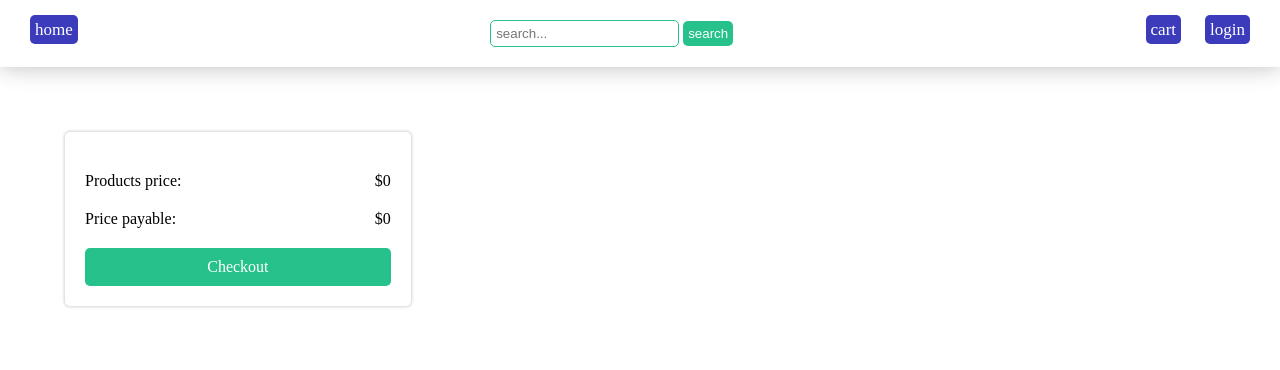
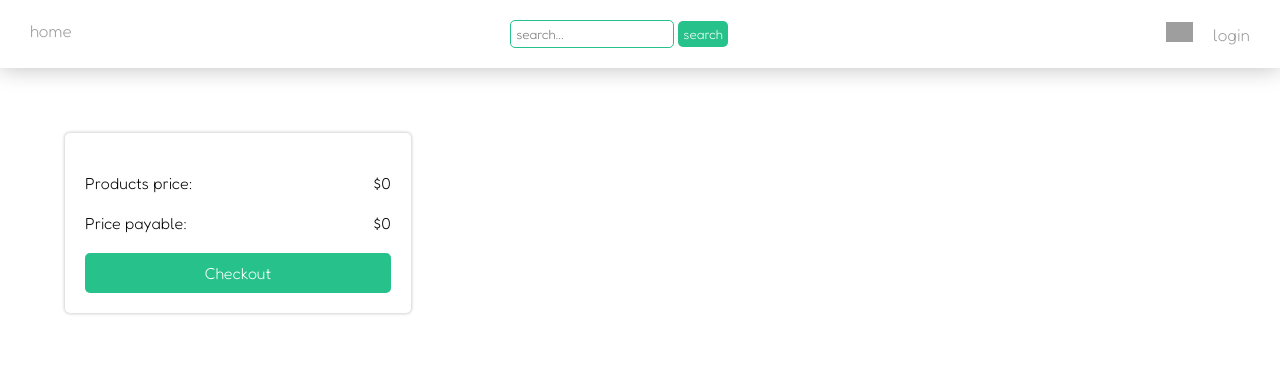
Before and after one commit to alirahmnicode/e-commerce-, a Django app: page /cart/ in a window 1280 px wide. Shown: the top 370 px of the page. Run offline with Django 4.2, Linux system fonts and the light colour scheme; grey boxes are pictures that could not be loaded.

Commit message:
update cart and responsive

```diff
--- a/cart/cart.py
+++ b/cart/cart.py
@@ -1,5 +1,4 @@
 from product.models import Product
-from django.shortcuts import get_object_or_404
 from decimal import Decimal
 
 
@@ -40,6 +39,7 @@ class Cart:
         """
         Add a product to the cart or update its quantity.
         """
+        self.cart_counter()
         product_id = str(product.id)
         # add
         if product_id not in self.cart and quantity != -1:
@@ -68,18 +68,18 @@ class Cart:
                 'total_price':total_price,
             }
 
-
-
     def remove(self, product_id):
         """
         Remove a product from the cart.
         """
+        self.cart_counter()
         if str(product_id) in self.cart:
             del self.cart[str(product_id)]
         self.save()
         return True
 
     def clear(self):
+        self.cart_counter()
         # remove the cart from session
         del self.session["cart"]
         self.save()
@@ -87,5 +87,12 @@ class Cart:
     def get_total_price(self):
         return sum(int(item['price']) * item['quantity'] for item in self.cart.values())
 
+    def cart_counter(self):
+        count = 0
+        for item in self.cart.values():
+            count+= int(item['quantity'])
+        print(count,'al8'*20)
+        self.session['cart_counter'] = int(count)
+
     def save(self):
         self.session.modified = True
--- a/cart/templates/cart/cart.html
+++ b/cart/templates/cart/cart.html
@@ -54,7 +54,6 @@
                         <input type="hidden" name="product_id" value="{{product.pk}}">
                     </form>
                     <div>
-                        <span>${{ item.price }}</span>
                         <span>${{ item.total_price }}</span>
                     </div>
                 </div>
--- a/static/cart.css
+++ b/static/cart.css
@@ -88,3 +88,39 @@
 .info > div {
   margin: 20px 0;
 }
+
+.options {
+  color: #a8a8a8;
+}
+@media only screen and (max-width:800px) {
+  .cart {
+    flex-direction: column;
+  }
+}
+
+@media only screen and (max-width:550px) {
+  .product > .cover img {
+    width: 100%;
+  }
+}
+
+@media only screen and (max-width:400px) {
+  .product {
+    flex-direction: column;
+  }
+
+  .info > div {
+    margin: 0;
+  }
+
+  .info > div:first-child {
+    margin: 10px 0;
+  }
+}
+
+@media only screen and (max-width:350px) {
+  .cart {
+    margin: 0;
+  }
+
+}
--- a/static/js/cart.js
+++ b/static/js/cart.js
@@ -32,25 +32,27 @@ add.click(function (e) {
 
 // Increase exist product in cart
 plus_btn.click(function (event) {
+    cartBtnCount(1)
     element = event.target
     // get current quantity div
     var quantity_div = element.nextElementSibling
     // get product id
     const product_id = productId(element)
     // get price div
-    const price = element.offsetParent.nextElementSibling.nextElementSibling.nextElementSibling
+    const price = element.parentElement.parentElement.lastElementChild
     add_to_cart('plus', quantity_div, product_id, price)
 })
 
 // Decrease exist product in cart
 minus_btn.click(function (event) {
+    cartBtnCount(-1)
     element = event.target
     // get current quantity div
     var quantity_div = element.previousElementSibling
     // get product id
     const product_id = productId(element)
     // get price div
-    const price = element.offsetParent.nextElementSibling.nextElementSibling.nextElementSibling
+    const price = element.parentElement.parentElement.lastElementChild
     add_to_cart('minus', quantity_div, product_id, price)
 })
 
@@ -65,6 +67,7 @@ function add_to_cart(act, quantity_div, product_id, price) {
         success: function (response) {
             // add product
             if (act === 'add') {
+                cartBtnCount(1)
                 var message = $('.message')
                 var product_name = $('h1')[0].textContent
                 var text_message = $('.text-message')
@@ -78,7 +81,7 @@ function add_to_cart(act, quantity_div, product_id, price) {
                 </div>
                 `
                 message.append(text)
-                message.css('display','block')
+                message.css('display', 'block')
             } else {
                 // increase or decrease product
                 quantity_div.textContent = response.quantity
@@ -99,7 +102,7 @@ function add_to_cart(act, quantity_div, product_id, price) {
 // get product id
 function productId(element) {
     // get link
-    var a = element.offsetParent.previousElementSibling.previousElementSibling.childNodes[1].pathname
+    var a = element.parentElement.parentElement.previousElementSibling.firstElementChild.pathname
     const product_id = a.split('/')[2]
     return product_id
 }
@@ -109,8 +112,16 @@ function productId(element) {
 // close btn
 var close = $('.close')
 
-close.click(function(e){
+close.click(function (e) {
     var close_div = e.target
     // close parent element
-    close_div.parentElement.style.display='none'
+    close_div.parentElement.style.display = 'none'
 })
+
+
+var cartBtn = $('.cart-count')
+
+function cartBtnCount(i) {
+    var count = parseInt(cartBtn[0].textContent) + i
+    cartBtn[0].textContent = count
+}
--- a/static/js/message.js
+++ b/static/js/message.js
@@ -14,6 +14,5 @@ function closeMessage() {
         if (parseInt(width) <= 0) {
             clearInterval(id)
         }
-        console.log(width)
     }
 }
--- a/static/nav.css
+++ b/static/nav.css
@@ -40,8 +40,30 @@ nav .search input[type="search"] {
   background-color: rgb(92, 92, 92);
   margin: 5px 0;
 }
+.items {
+  display: flex;
+  align-items: center;
+}
 
+.items img {
+  width: 27px;
+}
 
+.cart-btn {
+  position: relative;
+}
+
+.cart-btn span {
+  position: absolute;
+  top: 15px;
+  border-radius: 6px;
+  color: #fff;
+  background-color: #ee3f55;
+  height: 20px;
+  min-width: 20px;
+  text-align: center;
+  right: 13px;
+}
 @media only screen and (max-width: 500px) {
   .logo,
   .items {
--- a/static/product-list.css
+++ b/static/product-list.css
@@ -27,7 +27,6 @@
   }
   .filter-box {
     display: flex;
-    justify-content: center;
     flex-wrap: wrap;
   }
   .filters {
--- a/static/style.css
+++ b/static/style.css
@@ -2,6 +2,7 @@
   margin: 0;
   padding: 0;
   box-sizing: border-box;
+  font-family: "Fredoka", sans-serif;
 }
 
 a {
--- a/templates/base.html
+++ b/templates/base.html
@@ -8,6 +8,10 @@
     <meta name="viewport" content="width=device-width, initial-scale=1.0">
     <link rel="stylesheet" href="{% static 'nav.css' %}?{% now 'U' %}">
     <link rel="stylesheet" href="{% static 'style.css' %}?{% now 'U' %}">
+    <!-- fonts -->
+    <link rel="preconnect" href="https://fonts.googleapis.com">
+    <link rel="preconnect" href="https://fonts.gstatic.com" crossorigin>
+    <link href="https://fonts.googleapis.com/css2?family=Fredoka:wght@300&display=swap" rel="stylesheet">
     {% block head %}
 
     {% endblock head %}
--- a/templates/inc/nav.html
+++ b/templates/inc/nav.html
@@ -1,6 +1,6 @@
 <nav>
     <div class="logo">
-        <a href="/" class="item-box">home</a>
+        <a href="/" class="">home</a>
     </div>
     <div class="search">
         <form action="" method="get">
@@ -9,8 +9,16 @@
         </form>
     </div>
     <div class="items">
-        <a href="{% url 'cart:index' %}" class="item-box">cart</a>
-        <a href="" class="item-box">login</a>
+        <a href="{% url 'cart:index' %}" class="cart-btn">
+            <div>
+                <img
+                    src="https://img.icons8.com/external-obivous-color-kerismaker/48/000000/external-cart-ecommerce-color-obivous-color-kerismaker.png" />
+            </div>
+            {% if request.session.cart|length > 0 %}
+                <span class="cart-count">{{request.session.cart_counter}}</span>
+            {% endif %}
+        </a>
+        <a href="" class="">login</a>
     </div>
     <div class="menu-btn">
         <div></div>
```
